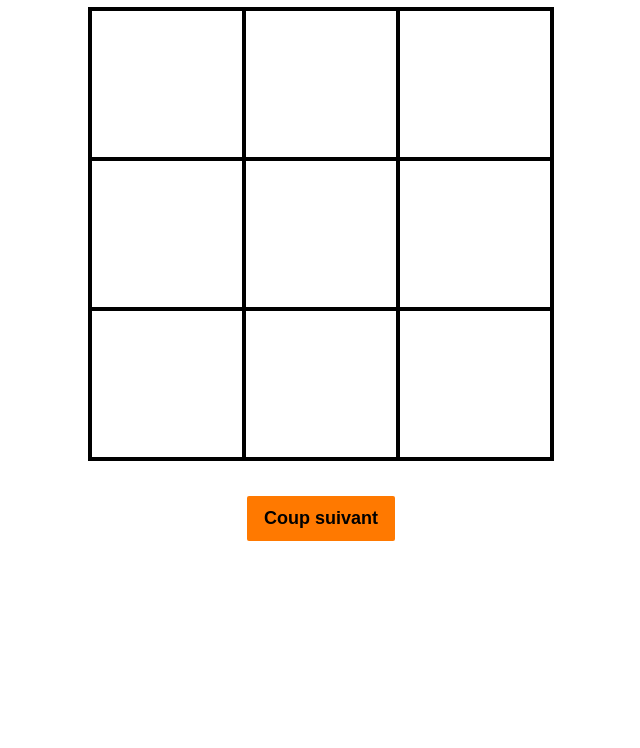
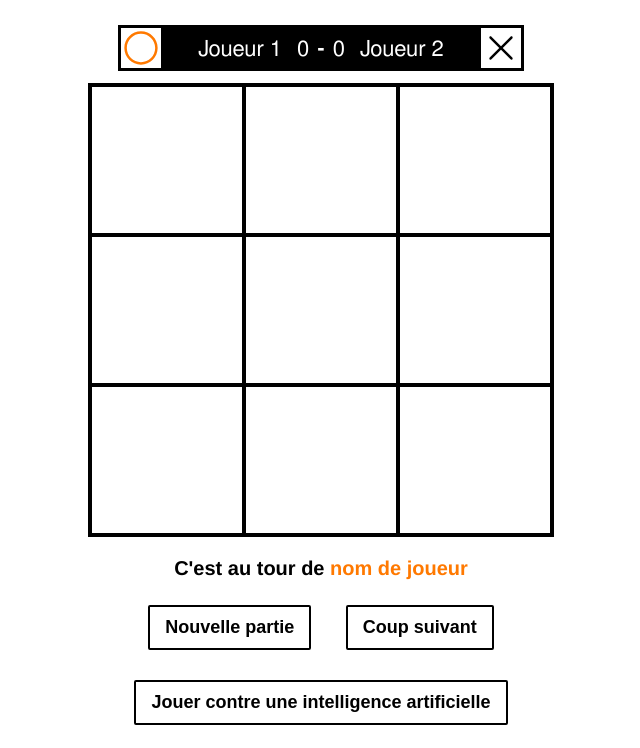
Before and after one commit to 0nyr/OBS_seminar, a website with bundled scripts: page src/index.html in a window 1280 px wide. Shown: the part 110-858 px from the top of the page, without its empty margins (319-959 px from the left). Before the commit the page ends 800 px from the top, so only its background shows below. Built offline with nearby package versions, Linux system fonts and the light colour scheme; no server answers.

Commit message:
style: ihm

```diff
--- a/src/index.html
+++ b/src/index.html
@@ -7,6 +7,19 @@
 </head>
 <body>
     <h1>Tic Tac Toe</h1>
+    <div id="game-score">
+        <div>
+            <img src="../ressources/circle.svg" alt="circle"/>
+            <span class="player-name">Joueur 1</span>
+            <span id="score-p1" class="score">0</span>
+        </div>
+        <span class="separator">-</span>
+        <div>
+            <span id="score-p2" class="score">0</span>
+            <span class="player-name">Joueur 2</span>
+            <img src="../ressources/mark.svg" alt="mark"/>
+        </div>
+    </div>
     <div id="game">
         <div class="line">
             <div class="cell"><span id="00"></span></div>
@@ -24,7 +37,12 @@
             <div class="cell"><span id="22"></span></div>
         </div>
     </div>
-    <button id="next-move" onclick="nextMove()">Coup suivant</button>
+    <div id="game-player">C'est au tour de <span id="player-name" class="orange">nom de joueur</span></div>
+    <div>
+        <button id="new-game" onclick="nextMove()">Nouvelle partie</button>
+        <button id="next-move" onclick="nextMove()">Coup suivant</button>
+    </div>
+    <button id="vs-ai" onclick="toggle_ai()">Jouer contre une intelligence artificielle</button>
 </body>
 <script src="https://cdnjs.cloudflare.com/ajax/libs/axios/1.2.3/axios.min.js" integrity="sha512-L4lHq2JI/GoKsERT8KYa72iCwfSrKYWEyaBxzJeeITM9Lub5vlTj8tufqYk056exhjo2QDEipJrg6zen/DDtoQ==" crossorigin="anonymous" referrerpolicy="no-referrer"></script>
 <script src="index.js"></script>
--- a/src/index.js
+++ b/src/index.js
@@ -96,6 +96,7 @@ function updateGridAndPlayer(x, y) {
 }
 
 async function nextMove() {
+    document.getElementById("next-move").blur();
     let data = await fetchAllData();
     let considered_tag;
 
--- a/src/style.css
+++ b/src/style.css
@@ -9,13 +9,53 @@ body {
     flex-direction: column;
     align-items: center;
     justify-content: center;
-    height: 80vh;
-    margin-bottom: 0;
 }
 
 h1 {
     font-size: 3em;
     margin-bottom: 40px;
+}
+
+#game-score {
+    display: flex;
+    flex-direction: row;
+    width: 400px;
+    margin-bottom: 12px;
+    font-size: 22px;
+    border: 3px solid black;
+    background-color: black;
+    color: white;
+}
+
+#game-score > div {
+    display: flex;
+    flex-direction: row;
+    align-items: center;
+    width: 100%;
+}
+
+#game-score .player-name {
+    padding: 0 15px;
+}
+
+#game-score .separator {
+    display: flex;
+    align-items: center;
+    margin: 0 8px;
+    font-weight: 800;
+}
+
+#game-score img {
+    background-color: white;
+    height: 40px;
+}
+
+#game-score img:last-child {
+    margin-left: auto;
+}
+
+#game-score img:first-child {
+    margin-right: auto;
 }
 
 #game {
@@ -43,19 +83,37 @@ h1 {
     height: 90%;
 }
 
+.circle-preview {
+    background: url(../ressources/circle-preview.svg);
+    width: 90%;
+    height: 90%;
+}
+
 .cross {
     background: url(../ressources/mark.svg);
     width: 100%;
     height: 100%;
 }
 
+.cros-preview {
+    background: url(../ressources/mark-preview.svg);
+    width: 100%;
+    height: 100%;
+}
+
+#game-player {
+    font-size: 20px;
+    font-weight: 600;
+    margin-bottom: 10px;
+}
+
 button {
     cursor: pointer;
-    border: solid 2px transparent;
     font-size: 18px;
     padding: 10px 15px;
     margin: 15px;
-    background-color: rgb(255,121,0);
+    background-color: transparent;
+    border: solid 2px black;
     color: black;
     font-weight: 700;
     border-radius: 2px;
@@ -68,7 +126,11 @@ button:hover {
 }
 
 button:focus {
-    background-color: transparent;
-    border: solid 2px black;
+    background-color: rgb(255,121,0);
     color: black;
+    border: solid 2px transparent;
 }
+
+.orange {
+    color: rgb(255,121,0);
+}
```
Also changed, not shown: ressources/circle-preview.svg (added), ressources/mark-preview.svg (added).
